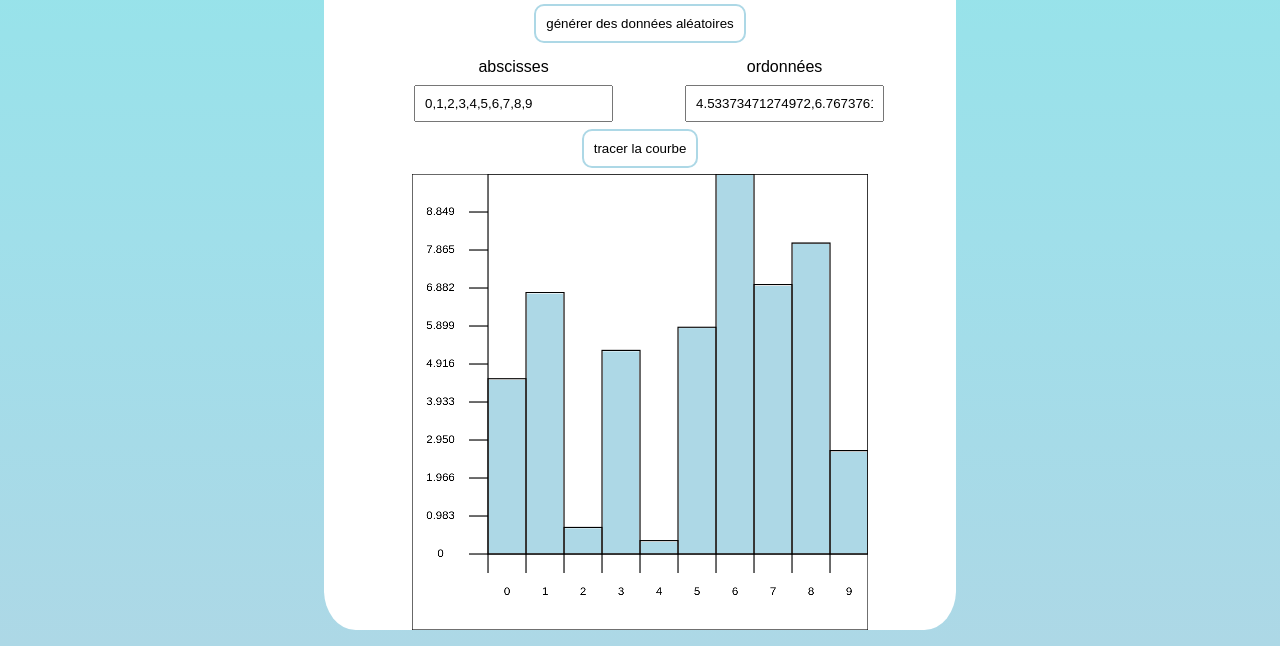
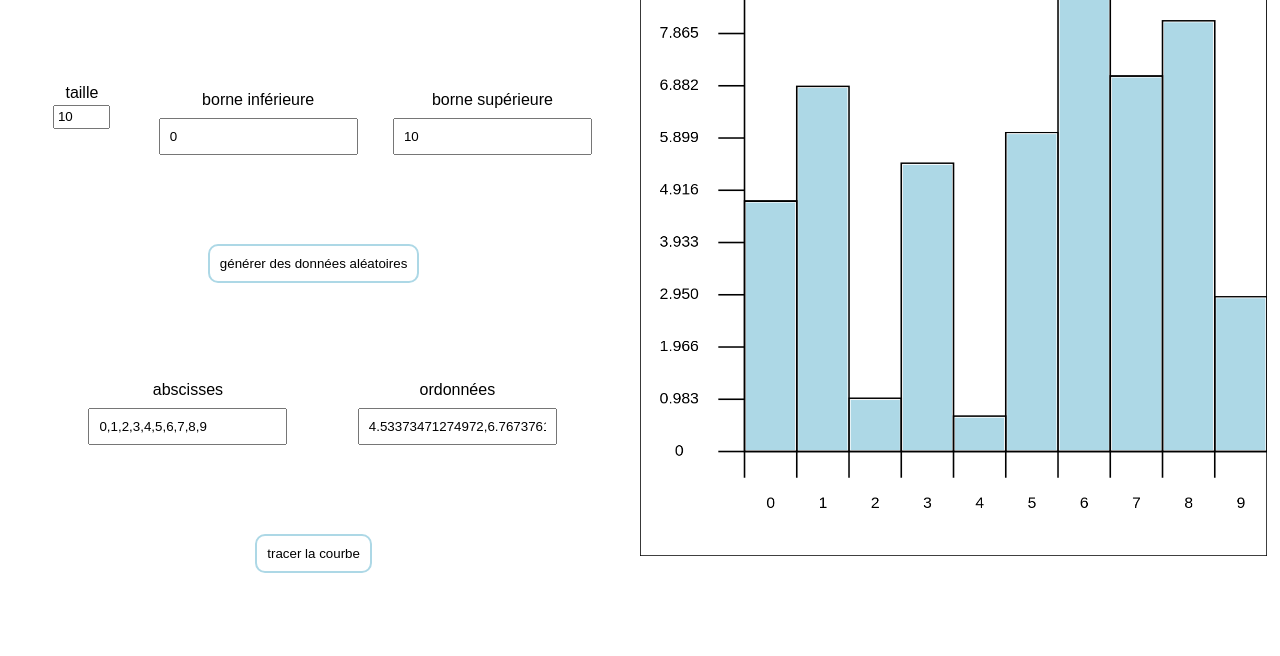
Before and after one commit to matteosev/projet4-histogramme, a plain HTML site: page index.html in a window 1280 px wide. Shown: the part 170-826 px from the top of the page. Drawn offline with Linux system fonts and the light colour scheme.

Commit message:
Add files via upload

```diff
--- a/index.html
+++ b/index.html
@@ -51,9 +51,14 @@
     <div class="button-container"><button type="button" onclick = "drawHisto()">
       tracer la courbe</button></div>
 
+  </div>
+
+  <div id="canvas-container">
+
     <canvas id="can" ></canvas>
 
   </div>
+
   <script src="script.js"></script>
 
 </body>
--- a/script.js
+++ b/script.js
@@ -3,7 +3,6 @@ function checkInputs(){
   (sizeData < 1)? document.querySelector("#sizeData").value = 1: "";
   (sizeData > 25)? document.querySelector("#sizeData").value = 25: "";
 }
-checkInputs();
 
 function generateRandomData(){
   const size = document.querySelector('#sizeData').value;
@@ -167,33 +166,31 @@ function getLists(){
 
   */
 
-  /*
-  list.sort(): Range list dans l'ordre alphabétique, c'est à dire
-  si les éléments sont des nombres elle les convertit en caractère
-  selon leur code unicode puis les trie, cette fonction n'est donc
-  pas adaptée pour trier des tableaux de nombres.
-  Pour cela il faut lui fournir un comparateur, c'est à dire une
-  fonction prenant en paramètre deux éléments et les comparant
-  Ici le comparateur (firstNum, secondNum) => firstNum - secondNum
-  calcule la différence entre deux nombres :
-  - si firstNum - secondNum < 0 alors firstNum < secondNum
-  - si firstNum - secondNum = 0 alors firstNum = secondNum
-  - si firstNum - secondNum > 0 alors firstNum > secondNum
-  Avec ce comparateur la fonction sort peut alors trier un tableau
-  de nombres.
-  Cette fonction choisit l'algorithme de tri le plus rapide en
-  fonction de la taille du tableau à trier.
-  Je viens de me rendre compte qu'il y a trop de fonctions dans ce
-  paragraphe.
-  */
   return {
-    abs: document.querySelector("#listX").value.split(",").filter(val => val).map(Number),//.sort((firstNum, secondNum) => firstNum - secondNum),
-    ord: document.querySelector("#listY").value.split(",").filter(val => val).map(Number)//.sort((firstNum, secondNum) => firstNum - secondNum)
+    abs: document.querySelector("#listX").value.split(",").filter(val => val).map(Number),
+    ord: document.querySelector("#listY").value.split(",").filter(val => val).map(Number)
   };
 }
 
 function sortLists(abs, ord){
+  length = abs.length;
+  //au cas où différence de taille entre les listes
+  (abs.length > ord.length)? length = abs.length - (abs.length - ord.length) : "";
+  (abs.length < ord.length)? length = ord.length - (ord.length - abs.length) : "";
 
+  // tri par insertion par rapport aux abscisses
+  for (let i = 1; i < length; i++){
+    let tmpAbs = abs[i];
+    let tmpOrd = ord[i];
+    let k = i;
+    while (k > 0 && abs[k - 1] > tmpAbs){
+      abs[k] = abs[k - 1];
+      ord[k] = ord[k - 1];
+      k--
+    }
+    abs[k] = tmpAbs;
+    ord[k] = tmpOrd;
+  }
 }
 
 function getExtremums(list){
@@ -330,7 +327,7 @@ function drawAbs(graduationLength, axisSize, listAbs, step){
   }
 }
 
-function drawOrd(graduationLength, axisSize, histoHeight, maxOrd){
+function drawOrd(graduationLength, axisSize, histoHeight, minOrd, maxOrd){
   /*
   entrée:
     graduationLength: la longueur des graduations
@@ -347,30 +344,45 @@ function drawOrd(graduationLength, axisSize, histoHeight, maxOrd){
   // distance verticale entre chaque graduation
   const stepGraduation = histoHeight / nbGraduation;
   // différence entre chaque valeur des graduations
-  const stepValue = maxOrd / nbGraduation;
+  let stepValue;
+  let value;
+  if (minOrd >= 0){
+    stepValue = maxOrd / nbGraduation;
+    value = 0;
+  } else{
+    stepValue = (maxOrd + Math.abs(minOrd)) / nbGraduation;
+    value = minOrd;
+  }
   // parcours des graduations
   for (let i = 0; i < nbGraduation; i++){
     // calcul et arrondi si nécessaire de la valeur à afficher
-    const value = adaptToDisplay((i * stepValue));
+    toDisplay = adaptToDisplay(value);
     // hauteur de la graduation à tracer
     const y = histoHeight - i * stepGraduation;
     // affichage de la valeur à gauche de la graduation dans l'espace réservé
-    ctx.fillText(String(value), axisSize / 2 - graduationLength / 2, y);
+    ctx.fillText(String(toDisplay), axisSize / 2 - graduationLength / 2, y);
     // on se place sur l'axe des ordonnées à la hauteur de la graduation
     ctx.moveTo(axisSize, y);
     // on trace la graduation
     ctx.lineTo(axisSize - graduationLength, y);
+    value += stepValue;
   }
 }
 
-function drawColumns(columns, step, axisSize){
+function drawColumns(columns, minOrd, maxOrd, step, axisSize){
 
   ctx.fillStyle = "#add8e6";
   // parcours de toutes les colonnes
   for (i in columns){
     column = columns[i];
     const abs  = i * step.abs;  // position "virtuelle" en abscisse
-    const ord = column.ord * step.ord;  // idem pour les ordonnées
+    let ord;
+    //const ord = column.ord * step.ord;  // idem pour les ordonnées
+    if (column.ord > 0){
+      ord = column.ord * step.ord + Math.abs(minOrd) * step.ord;  // idem pour les ordonnées
+    } else if (column.ord < 0){
+      ord = Math.abs(column.ord);
+    }
     // trace le contour de la colonne
     ctx.strokeRect(abs + axisSize, can.height - axisSize, step.abs, -ord);
     // rempli la colonne
@@ -388,11 +400,16 @@ function drawHisto(){
 
   // on récupère les listes des abscisses et ordonnées entrées par l'utilisateur
   const lists = getLists();
+
+  sortLists(lists.abs, lists.ord);
   // on récupère le minimum et maximum de chaque liste
   const extremums = {
     abs: getExtremums(lists.abs),
     ord: getExtremums(lists.ord)
   }
+
+  minOrd = extremums.ord.min;
+  maxOrd = extremums.ord.max;
 
   // espace réservé aux graduations
   const axisSize = 200;
@@ -402,7 +419,7 @@ function drawHisto(){
   // la longueur d'une unité sur chaque axe
   const step = {
     abs: histoWidth / lists.abs.length,
-    ord: histoHeight / extremums.ord.max
+    ord: histoHeight / (Math.abs(minOrd) + maxOrd)
   }
 
   // on transforme les listes pour en faire des objets
@@ -418,18 +435,18 @@ function drawHisto(){
 
   const graduationLength = 50;  // longueur des graduations
   drawAbs(graduationLength, axisSize, lists.abs, step.abs);
-  drawOrd(graduationLength, axisSize, histoHeight, extremums.ord.max);
+  drawOrd(graduationLength, axisSize, histoHeight, minOrd, maxOrd);
   ctx.stroke();
 
-  drawColumns(columns, step, axisSize);
+  drawColumns(columns, extremums.ord.min, extremums.ord.max, step, axisSize);
 }
 
 function resizeCanvas(){
 
   // si l'écran est en mode portrait
   if (window.innerWidth < window.innerHeight){
-    can.style.width = "100%";  // largeur "physique" (extérieur)
-    can.style.height = window.getComputedStyle(can, null).getPropertyValue("width");
+    /*can.style.width = "100%";  // largeur "physique" (extérieur)
+    can.style.height = window.getComputedStyle(can, null).getPropertyValue("width");*/
     /*
     hauteur "physique" (extérieur) :
     window.getComputedStyle(can, null) = on récupère les attributs de style
@@ -441,7 +458,7 @@ function resizeCanvas(){
   // si l'écran est en mode paysage
   else{
     // hauteur de l'élément body - distance par rapport au bord supérieur de cet élément
-    const possibleHeight = parseInt(window.getComputedStyle(document.body, null).getPropertyValue("height")) - can.getBoundingClientRect().top;
+    /*const possibleHeight = parseInt(window.getComputedStyle(document.body, null).getPropertyValue("height")) - can.getBoundingClientRect().top;
     // largeur de l'élément contenant le canvas
     const containerWidth = parseInt(window.getComputedStyle(document.querySelector("#main"), null).getPropertyValue("width"));
     if (possibleHeight < containerWidth){
@@ -451,7 +468,7 @@ function resizeCanvas(){
     else{
       can.style.width = "100%";  // largeur "physique" (extérieur)
       can.style.height = window.getComputedStyle(can, null).getPropertyValue("width");
-    }
+    }*/
   }
   // quand le canvas est petit les trait disparaissent car trop fins
   // donc j'augmente l'épaisseur
@@ -466,7 +483,6 @@ const can = document.querySelector('#can');
 can.width = 1200; // largeur "virtuelle" (intérieur)
 can.height = 1200;  // hauteur "virtuelle" (intérieur)
 // body occupe toute la hauteur de l'écran
-document.body.style.height = "100vh";
 // on récupère le contexte (= image du canvas à un instant donné) pour
 // pouvoir dessiner dessus
 const ctx = can.getContext("2d");
--- a/style.css
+++ b/style.css
@@ -1,5 +1,14 @@
-@media screen and (min-width: 1000px){
+@media screen and (orientation: landscape){
+	body{
+		display: flex;
+	}
+
 	#main{
+		width: 50%;
+	}
+
+	#canvas-container{
+		height: 100vh;
 		width: 50%;
 	}
 }
@@ -13,25 +22,31 @@
 }
 
 #main{
-	margin: auto;
 	text-align: center;
 	display: flex;
 	flex-direction: column;
 	flex-wrap: wrap;
-	justify-content: space-between;
+	justify-content: space-evenly;
 	background-color: white;
 	border-radius: 5%;
 }
 
+#canvas-container{
+	display: flex;
+	padding: 1%;
+}
 #can{
-	  margin: auto;
-	  margin-top: 1%;
+	max-width: 100%;
+	max-height: 100%;
+	margin: auto;
 }
 
 body{
 	font-family: sans-serif;
-	background-image: linear-gradient(to top, #add8e6, #a6dbe8, #a0dfea, #99e2ea, #93e5e9);
-}
+	width: 100%;
+	margin: 0;
+	/*background-image: linear-gradient(to top, #add8e6, #a6dbe8, #a0dfea, #99e2ea, #93e5e9);
+*/}
 
 label{
 	display: block;
```
